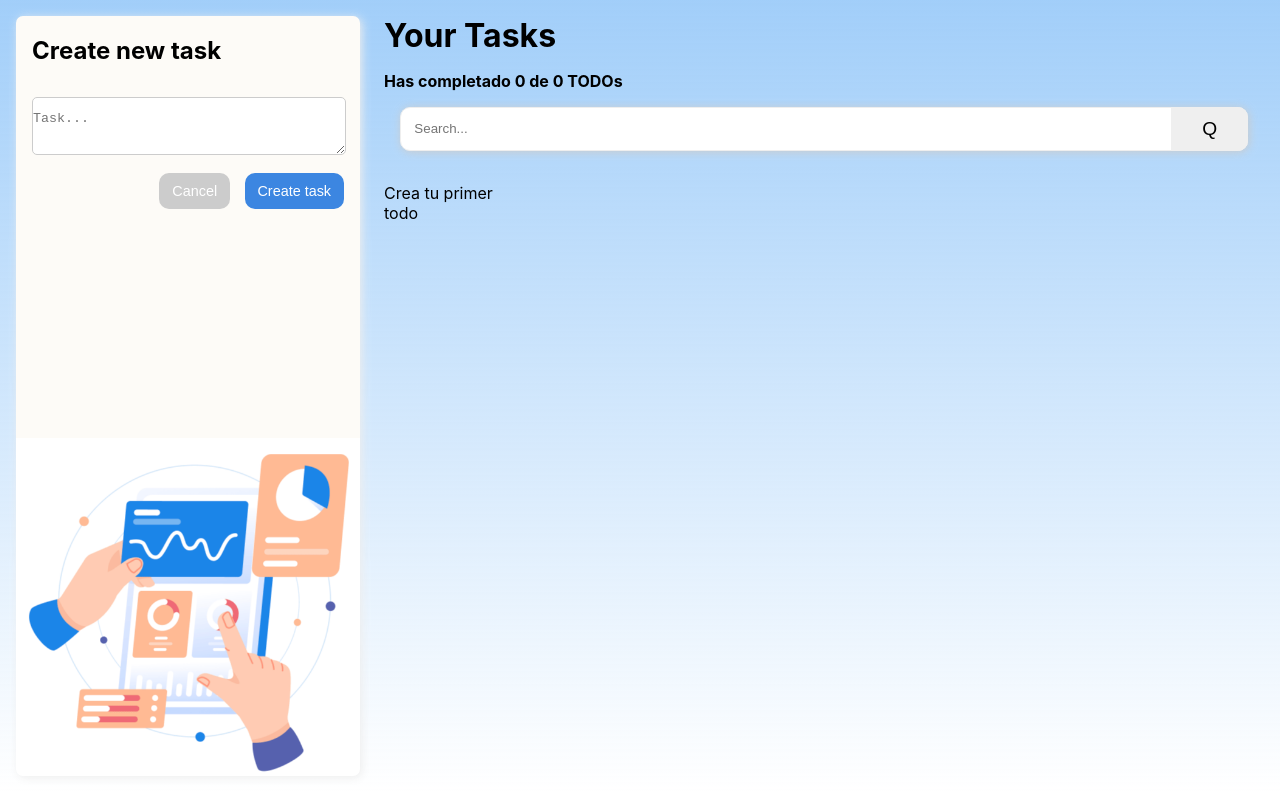
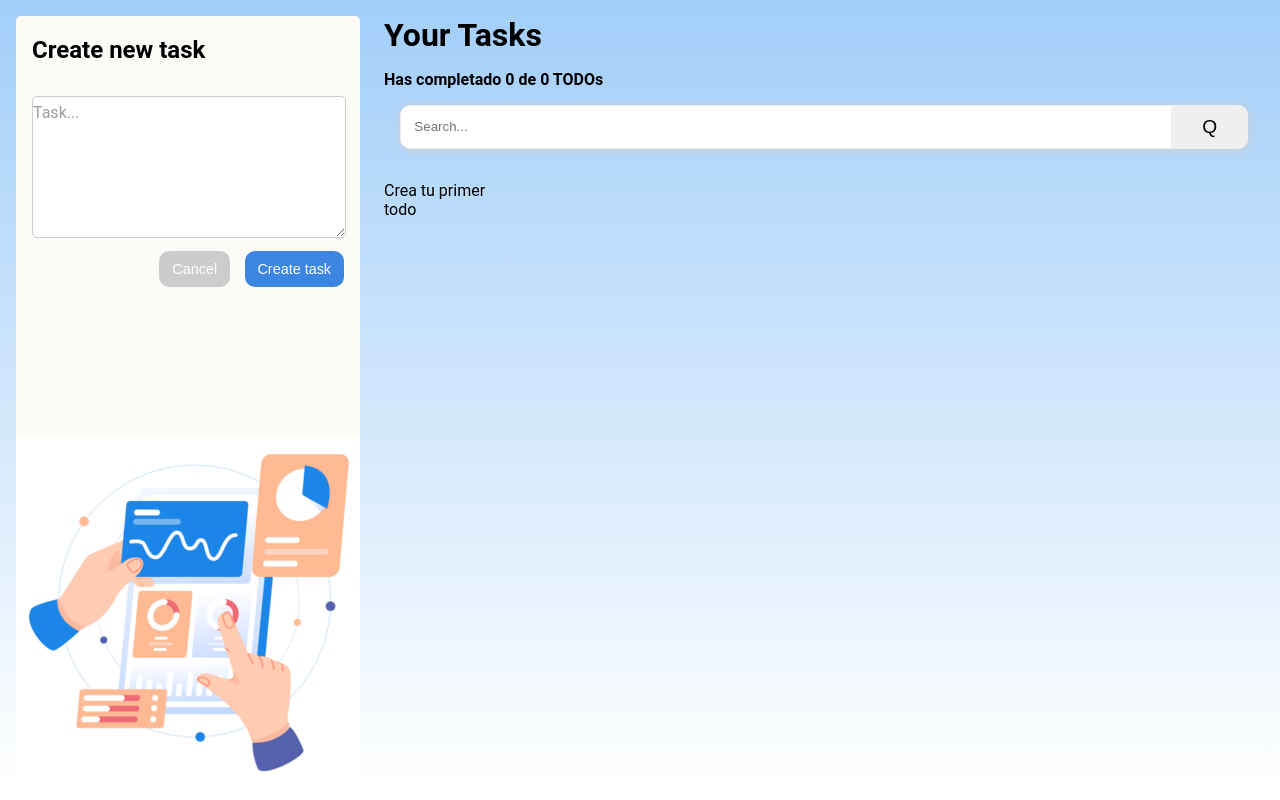
Before and after one commit to debian789/todo, a React (Create React App) app: page / in a window 1280 px wide. Built offline with nearby package versions, Linux system fonts and the light colour scheme.

Commit message:
Ajuste de estilos

```diff
--- a/src/components/ContainerCreateTask/ContainerCreateTask.css
+++ b/src/components/ContainerCreateTask/ContainerCreateTask.css
@@ -1,12 +1,12 @@
 .container-create-task {
   display: flex;
   flex-direction: column;
-  padding: 0 1em 1em 1em;
-  border-radius: 7px;
-  box-shadow: 2px 2px 10px #eee;
+  border-radius: 5px;
   background: #fdfbf7;
+  position: relative !important;
+  padding: 0 1em 1em 1em !important;
+  display: none;
   position: relative;
-  display: none;
 }
 
 .container-create-task label,
@@ -16,15 +16,40 @@ h2 {
 }
 
 .container-create-task textarea {
-  width: 100%;
-  padding: 1em 0 1em 0;
+  display: flex;
   border: 1px solid #ccc;
-  margin-bottom: 1em;
   border-radius: 10px;
   box-shadow: 2px 2px 5px #ccc;
   border-radius: 5px;
+  width: 100%;
+  max-width: 100%;
+  min-width: 100%;
+  min-height: 5em;
   box-shadow: none;
+  position: relative !important;
+  margin:0  0 1em 0;
+  padding: 0.5em 0 5em 0;
+
 }
+
+.container-create-task textarea::placeholder {
+  color: red;
+  font-size: 1rem;
+  color: #9c9c9c;
+  font-family: 'Roboto', sans-serif;
+}
+
+
+.container-create-task textarea::shadow{
+border: 1px soli red;
+}
+
+.container-create-task textarea:focus {
+  border: 1px soli red;
+  outline: none;
+  }
+
+
 
 .btn-cancel-task {
   padding: 0.7em 0.9em 0.7em 0.9em;
@@ -37,26 +62,12 @@ h2 {
   margin-right: 1em;
 }
 
-.close-modal {
-  border: 0;
-  position: absolute;
-  font-size: 1.2em;
-  right: 0;
-  top: 0;
-  border-radius: 2em;
-  padding: 0.6em 0.8em 0.6em 0.8em;
-}
-
 .container-btn-task {
   display: flex;
   justify-content: end;
 }
 
 @media screen and (min-width: 580px) {
-  .close-modal {
-    display: none;
-  }
-
   .container-create-task {
     display: flex;
     padding: 0em 1em 1em 1em¡;
@@ -66,10 +77,13 @@ h2 {
     background-position: bottom;
     background-size: contain;
     background-repeat: no-repeat;
+    position: relative;
   }
   .container-create-task label,
   h2 {
     padding: 0em 0 0.5em 0;
     color: black;
   }
+
+
 }
--- a/src/components/ContainerCreateTask/index.js
+++ b/src/components/ContainerCreateTask/index.js
@@ -17,19 +17,16 @@ function ContainerCreateTask({ setOpenModal, openModal, addTodo }) {
 
   return (
     <div className="container-create-task">
-      <button
-        className="close-modal"
-        onClick={() => {
-          setOpenModal(false);
-        }}
-      >
-        X
-      </button>
+      <h2>Create new task</h2>
       <form onSubmit={save}>
-        <h2>Create new task</h2>
         <textarea placeholder="Task..." value={valueTodo} onChange={onChange} />
         <div className="container-btn-task">
-          <button type="button" className="btn-cancel-task">
+          <button
+            type="button"
+            className="btn-cancel-task"
+            onClick={() => {
+              setOpenModal(false);
+           }}>
             Cancel
           </button>
           <CreateTodoButton />
--- a/src/components/TodoSearch/index.js
+++ b/src/components/TodoSearch/index.js
@@ -1,5 +1,4 @@
 import React from "react";
-
 import "./TodoSearch.css";
 
 function TodoSearch( { searchValue, setSearchValue, loading } ) {
--- a/src/hooks/useLocalStorage.js
+++ b/src/hooks/useLocalStorage.js
@@ -25,7 +25,7 @@ function useLocalStorage(nameLocal, initialValue) {
       } catch (error) {
         setError(error);
       }
-    }, 3000);
+    }, 1000);
   }, [sincronizedItemTodo]);
 
   const saveTodos = (newTodos) => {
--- a/src/index.css
+++ b/src/index.css
@@ -8,6 +8,8 @@ body {
 
   min-height: 100vh;
   position: relative;
+
+  font-family: 'Roboto', sans-serif;
 }
 
 code {
```
